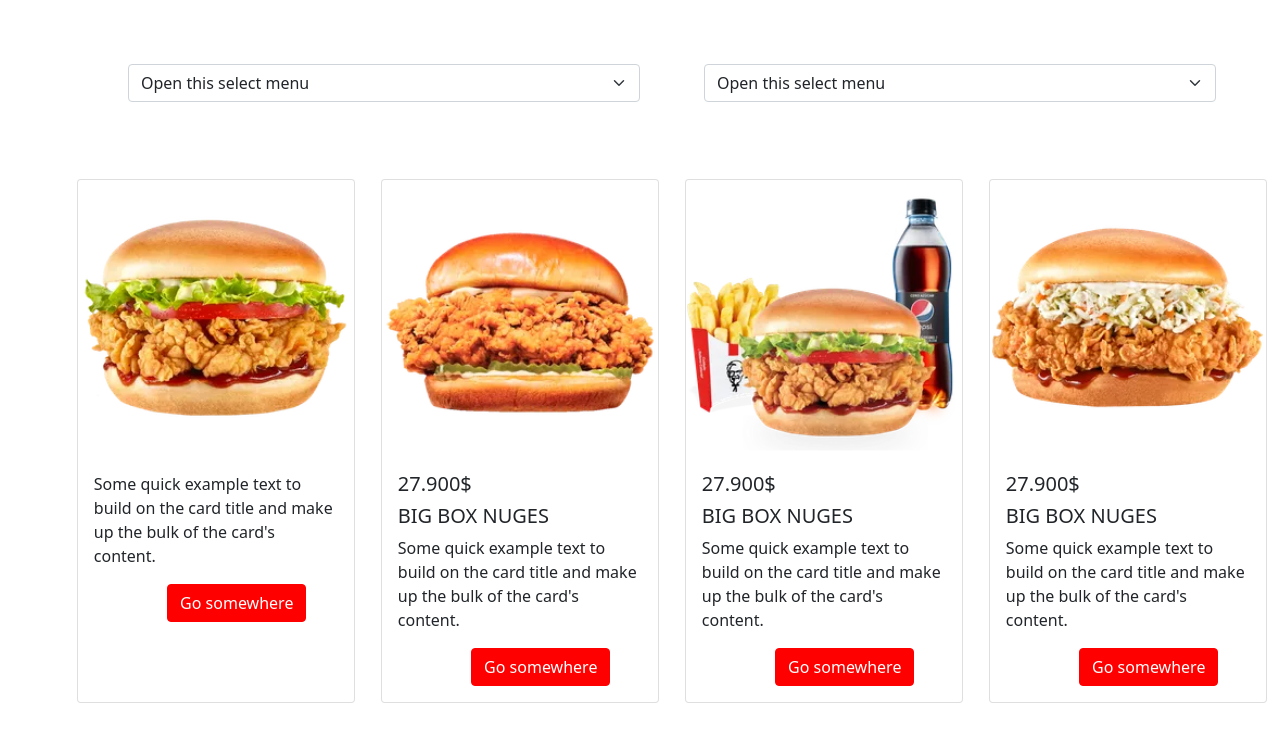
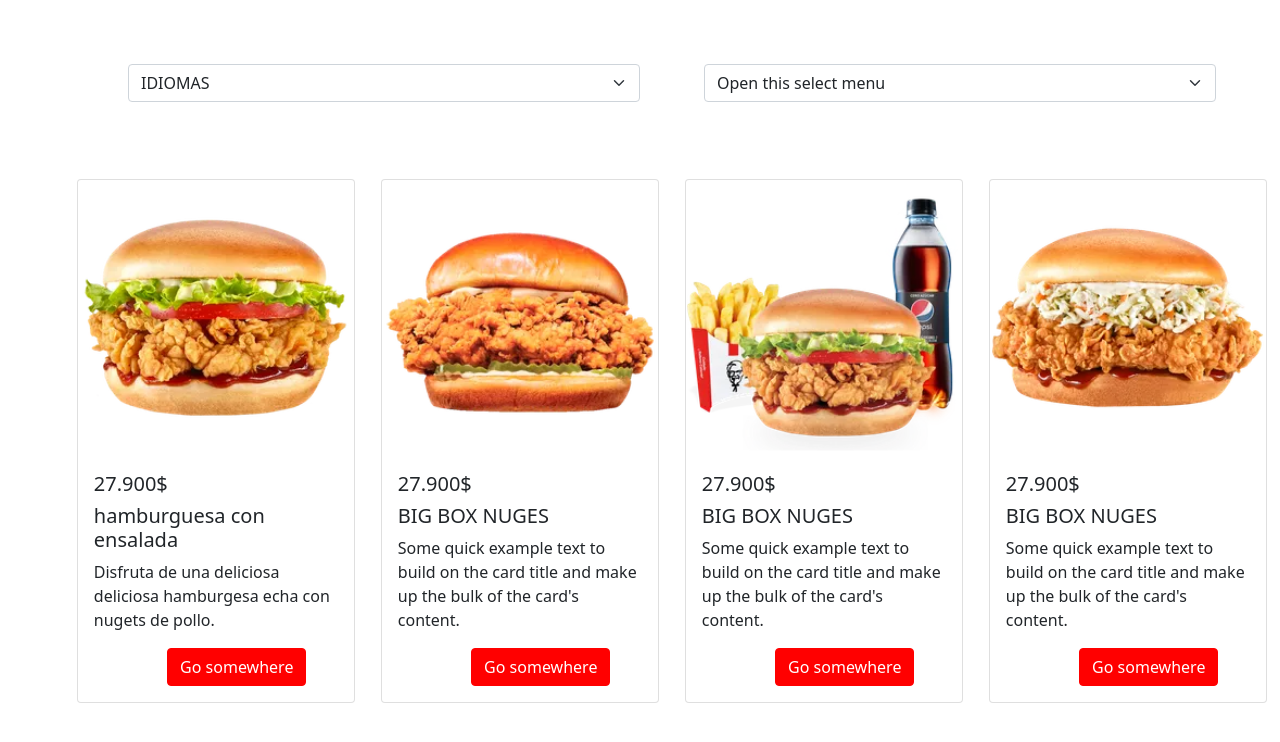
Before and after one commit to Santycadavid10/hamburgesaspag, a plain HTML site: page index.html in a window 1280 px wide. Drawn offline with nearby package versions, Linux system fonts and the light colour scheme; files whose address does not match are found by name.

Commit message:
Add files via upload

```diff
--- a/app.js
+++ b/app.js
@@ -1,8 +1,12 @@
-var idioma = document.getElementById("idioma").value;
-console.log(typeof(idioma));
-if(idioma != "Open this select menu"){
-    console.log("hdhjdshdjhsklfjjjjjjjjjjjjjjjjjjj")
+
+function idioma(){
+    var idioma = document.getElementById("idioma").value;
+    console.log(idioma);
+    if(idioma == "ingles"){
+        var titulohamburgesa1 = "burger with salad";
+        var descripcionhamburgesa1 = "Enjoy a delicious delicious burger with chicken nugets"
+        document.getElementById("titulohamburgesa1").innerText = titulohamburgesa1;
+        document.getElementById("descripcionhamburgesa1").innerText = descripcionhamburgesa1;
+
+    }
 }
-function hola(){
-    console.log("jsadkjfds");
-}
--- a/index.html
+++ b/index.html
@@ -12,10 +12,10 @@
   </head>
   <body>
     <div id="selectores">
-    <select class="form-select" aria-label="Default select example" id="idioma" onchange="alert('bienb')">
-        <option selected>Open this select menu</option>
-        <option value="1">One</option>
-        <option value="2">Two</option>
+    <select class="form-select" aria-label="Default select example" id="idioma" onchange="idioma()">
+        <option selected>IDIOMAS</option>
+        <option value="ingles">Ingles</option>
+        <option value="2">Español</option>
         <option value="3">Three</option>
       </select>
       <div>
@@ -33,9 +33,9 @@
     <div class="card" id="card1" style="width: 22rem;">
         <img src="images/hamburguesa-1.webp" class="card-img-top" alt="...">
         <div class="card-body">
-          <h5 class="card-title invisible">27.900$</h5>
-          <h5 class="card-title invisible">BIG BOX NUGES</h5>
-          <p class="card-text">Some quick example text to build on the card title and make up the bulk of the card's content.</p>
+          <h5 class="card-title">27.900$</h5>
+          <h5 class="card-title" id="titulohamburgesa1">hamburguesa con ensalada</h5>
+          <p class="card-text" id="descripcionhamburgesa1">Disfruta de una deliciosa deliciosa hamburgesa echa con nugets de pollo.</p>
           <a href="#" class="btn btn-primary"   >Go somewhere</a>
         </div>
       </div>
```
